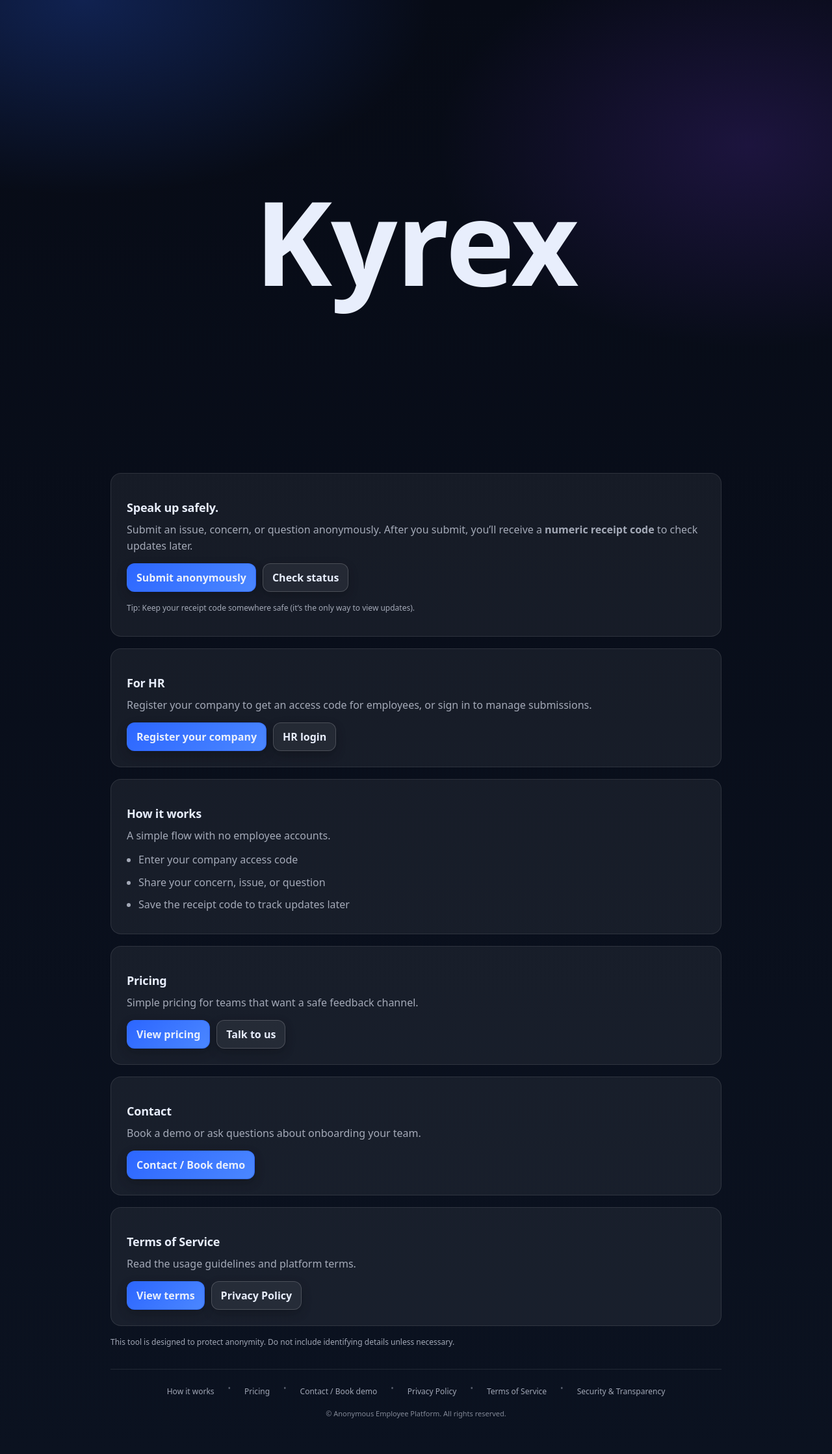
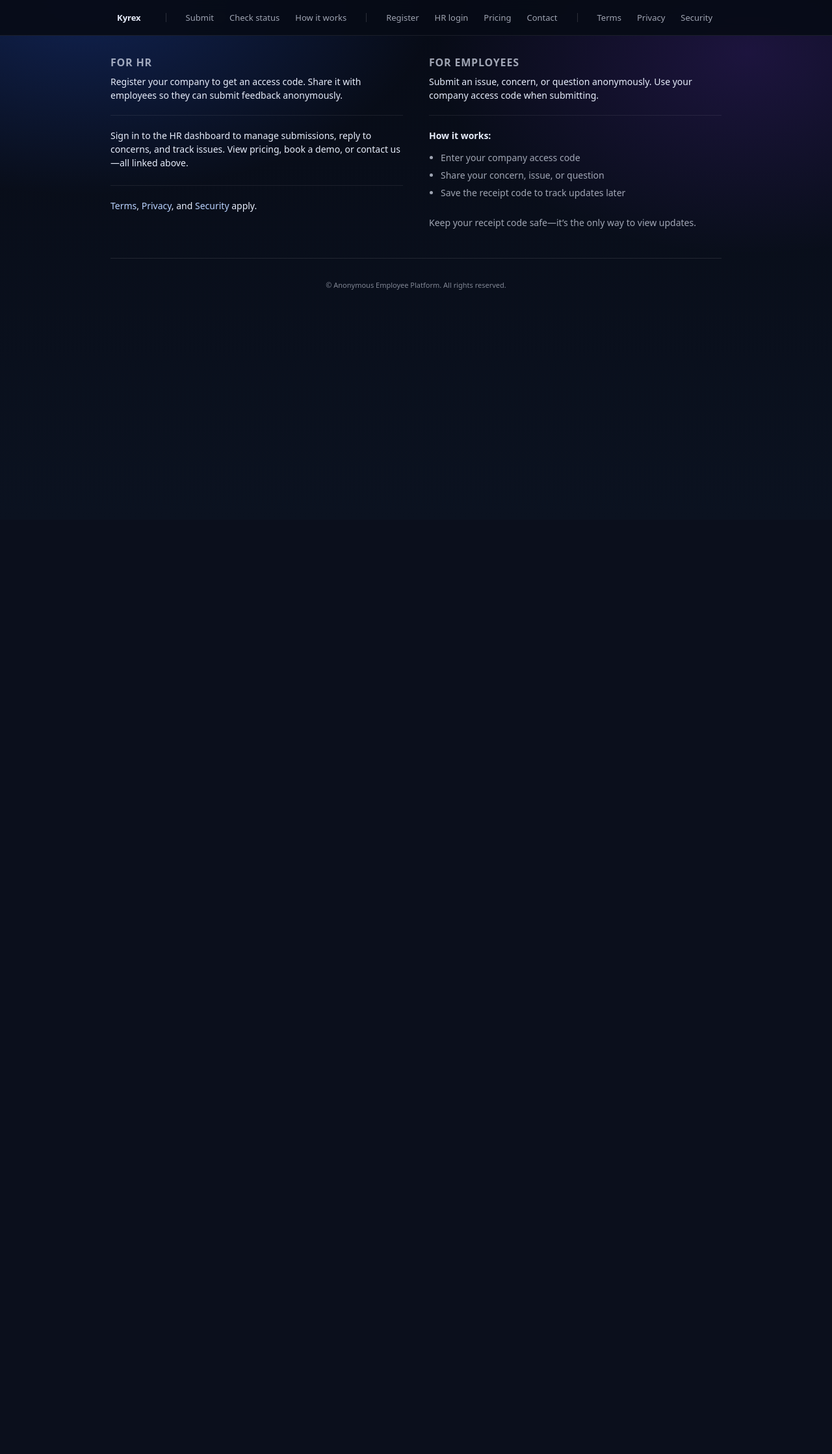
Before and after one commit to gaggame1010-arch/employee-feedback-platform, a Django app: page / in a window 1280 px wide. Shown: the whole page at 65% size. After the commit the page ends 446 px from the top, so only its background shows below. Run offline with Django 5.2, Linux system fonts and the light colour scheme.

Commit message:
Minimal home: sticky topbar, two-column HR/employees layout

```diff
--- a/submissions/templates/submissions/base.html
+++ b/submissions/templates/submissions/base.html
@@ -49,6 +49,51 @@
       .wrap{ max-width:980px; margin:0 auto; padding:30px 20px 44px; }
       .container{ max-width:980px; margin:0 auto; }
       .container--narrow{ max-width:720px; }
+
+      .topbar{
+        position:sticky;
+        top:0;
+        z-index:100;
+        background: rgba(7,11,22,.92);
+        border-bottom: 1px solid rgba(255,255,255,.08);
+        backdrop-filter: blur(10px);
+      }
+      .topbar-inner{
+        max-width:980px;
+        margin:0 auto;
+        padding:12px 20px;
+        display:flex;
+        flex-wrap:wrap;
+        align-items:center;
+        gap:10px 16px;
+      }
+      .topbar a{
+        font-size:13px;
+        font-weight:500;
+        padding:6px 10px;
+        border-radius:6px;
+        color:var(--muted);
+        text-decoration:none;
+        white-space:nowrap;
+      }
+      .topbar a:hover{
+        color:var(--text);
+        background: rgba(255,255,255,.06);
+      }
+      .topbar .topbar-logo{
+        font-weight:700;
+        color:var(--text);
+        margin-right:8px;
+      }
+      .topbar-sep{
+        display:inline-block;
+        width:1px;
+        height:14px;
+        background: rgba(255,255,255,.15);
+        margin:0 4px;
+        vertical-align:middle;
+      }
+      .topbar-group{ display:flex; flex-wrap:wrap; align-items:center; gap:4px; }
 
       .brand{
         display:flex; flex-direction:column; gap:4px;
@@ -311,31 +356,64 @@
       @media (prefers-reduced-motion: reduce){
         .reveal{ transition: none; transform: none; opacity: 1; }
       }
+
+      .home-split{
+        display: grid;
+        grid-template-columns: 1fr 1fr;
+        gap: 32px 40px;
+        align-items: start;
+      }
+      @media (max-width: 700px){
+        .home-split{ grid-template-columns: 1fr; }
+      }
+      .home-col{ }
+      .home-col h2{ font-size: 16px; margin: 0 0 8px; font-weight: 600; text-transform: uppercase; letter-spacing: .05em; color: var(--muted); }
+      .home-col p{ margin: 0 0 12px; font-size: 14px; line-height: 1.5; }
+      .home-col .home-list{ margin: 0; padding-left: 18px; font-size: 14px; color: var(--muted); line-height: 1.65; }
+      .home-col .home-list li{ margin: 4px 0; }
+      .home-col hr{ border: none; border-top: 1px solid rgba(255,255,255,.08); margin: 20px 0; }
+      .home-col .home-section{ margin-bottom: 24px; }
+      .home-col .home-section:last-child{ margin-bottom: 0; }
+      .home-list-label{ margin: 0 0 6px; font-size: 13px; font-weight: 600; color: var(--text); }
     </style>
   </head>
   <body class="{% block body_class %}{% endblock %}">
+    <header class="topbar">
+      <div class="topbar-inner">
+        <a class="topbar-logo" href="/">Kyrex</a>
+        <span class="topbar-sep"></span>
+        <div class="topbar-group">
+          <a href="/submit/">Submit</a>
+          <a href="/status/">Check status</a>
+          <a href="/how-it-works/">How it works</a>
+        </div>
+        <span class="topbar-sep"></span>
+        <div class="topbar-group">
+          <a href="{% url 'submissions:hr_register' %}">Register</a>
+          <a href="/admin/">HR login</a>
+          <a href="/pricing/">Pricing</a>
+          <a href="/contact/">Contact</a>
+        </div>
+        <span class="topbar-sep"></span>
+        <div class="topbar-group">
+          <a href="{% url 'submissions:terms' %}">Terms</a>
+          <a href="{% url 'submissions:privacy' %}">Privacy</a>
+          <a href="{% url 'submissions:security' %}">Security</a>
+        </div>
+      </div>
+    </header>
     <div class="wrap">
+      {% block wrap_extra_before %}{% endblock %}
       <div class="card reveal" data-reveal>
         {% block content %}{% endblock %}
       </div>
+      {% block wrap_extra_after %}{% endblock %}
+      {% block hint %}
       <p class="hint">
         This tool is designed to protect anonymity. Do not include identifying details unless necessary.
       </p>
-
+      {% endblock %}
       <footer class="footer reveal" data-reveal>
-        <div class="footer-links">
-          <a href="/how-it-works/">How it works</a>
-          <span class="footer-sep">•</span>
-          <a href="/pricing/">Pricing</a>
-          <span class="footer-sep">•</span>
-          <a href="/contact/">Contact / Book demo</a>
-          <span class="footer-sep">•</span>
-          <a href="{% url 'submissions:privacy' %}">Privacy Policy</a>
-          <span class="footer-sep">•</span>
-          <a href="{% url 'submissions:terms' %}">Terms of Service</a>
-          <span class="footer-sep">•</span>
-          <a href="{% url 'submissions:security' %}">Security & Transparency</a>
-        </div>
         <p class="footer-copy">
           © {{ "now"|date:"Y" }} Anonymous Employee Platform. All rights reserved.
         </p>
--- a/submissions/templates/submissions/home.html
+++ b/submissions/templates/submissions/home.html
@@ -1,59 +1,33 @@
 {% extends "submissions/base.html" %}
 {% load static %}
 {% block body_class %}page-home{% endblock %}
+{% block hint %}{% endblock %}
+
 {% block content %}
-  <div class="hero-screen reveal" data-reveal>
-    <h1 class="hero-title">Kyrex</h1>
+  <div class="home-split reveal" data-reveal>
+    <div class="home-col home-col-hr">
+      <h2>For HR</h2>
+      <p>Register your company to get an access code. Share it with employees so they can submit feedback anonymously.</p>
+      <hr>
+      <div class="home-section">
+        <p>Sign in to the HR dashboard to manage submissions, reply to concerns, and track issues. View pricing, book a demo, or contact us—all linked above.</p>
       </div>
-  <div class="panel mt-4 reveal" data-reveal>
-    <h2>Speak up safely.</h2>
-    <p class="muted">
-      Submit an issue, concern, or question anonymously. After you submit, you’ll receive a <strong>numeric receipt code</strong> to check updates later.
-    </p>
-    <div class="actions">
-      <a class="btn btn-primary" href="/submit/">Submit anonymously</a>
-      <a class="btn" href="/status/">Check status</a>
+      <hr>
+      <p><a href="{% url 'submissions:terms' %}">Terms</a>, <a href="{% url 'submissions:privacy' %}">Privacy</a>, and <a href="{% url 'submissions:security' %}">Security</a> apply.</p>
     </div>
-    <p class="hint">Tip: Keep your receipt code somewhere safe (it’s the only way to view updates).</p>
-  </div>
-  <div class="panel mt-4 reveal" data-reveal>
-    <h2>For HR</h2>
-    <p class="muted">Register your company to get an access code for employees, or sign in to manage submissions.</p>
-    <div class="actions">
-      <a class="btn btn-primary" href="{% url 'submissions:hr_register' %}">Register your company</a>
-      <a class="btn" href="/admin/">HR login</a>
-    </div>
-  </div>
-  <div class="panel mt-4 reveal" data-reveal>
-    <h2>How it works</h2>
-    <p class="muted">A simple flow with no employee accounts.</p>
-    <ul class="muted list">
+    <div class="home-col home-col-emp">
+      <h2>For employees</h2>
+      <p>Submit an issue, concern, or question anonymously. Use your company access code when submitting.</p>
+      <hr>
+      <div class="home-section">
+        <p class="home-list-label">How it works:</p>
+        <ul class="home-list">
           <li>Enter your company access code</li>
           <li>Share your concern, issue, or question</li>
           <li>Save the receipt code to track updates later</li>
         </ul>
       </div>
-  <div class="panel mt-4 reveal" data-reveal>
-    <h2>Pricing</h2>
-    <p class="muted">Simple pricing for teams that want a safe feedback channel.</p>
-    <div class="actions">
-      <a class="btn btn-primary" href="/pricing/">View pricing</a>
-      <a class="btn" href="/contact/">Talk to us</a>
-    </div>
-  </div>
-  <div class="panel mt-4 reveal" data-reveal>
-    <h2>Contact</h2>
-    <p class="muted">Book a demo or ask questions about onboarding your team.</p>
-    <div class="actions">
-      <a class="btn btn-primary" href="/contact/">Contact / Book demo</a>
-    </div>
-  </div>
-  <div class="panel mt-4 reveal" data-reveal>
-    <h2>Terms of Service</h2>
-    <p class="muted">Read the usage guidelines and platform terms.</p>
-    <div class="actions">
-      <a class="btn btn-primary" href="{% url 'submissions:terms' %}">View terms</a>
-      <a class="btn" href="{% url 'submissions:privacy' %}">Privacy Policy</a>
+      <p class="hint" style="margin-top:12px;">Keep your receipt code safe—it’s the only way to view updates.</p>
     </div>
   </div>
 {% endblock %}
```
Lines whose indentation alone changed are shown as unchanged.
